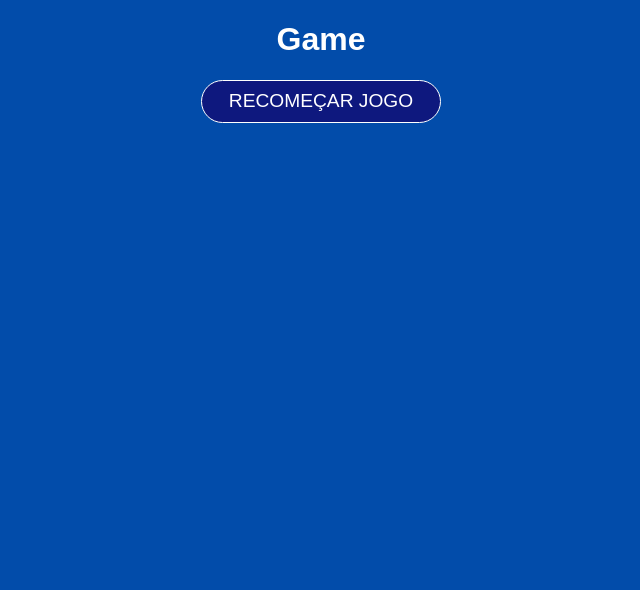
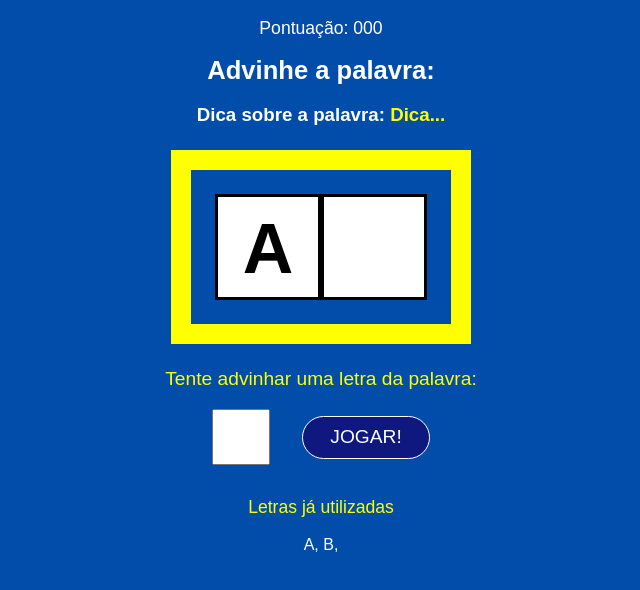
Before and after one commit to DevGuilhermeRodrigues/secretWord, a React (Vite) app: page / in a window 1280 px wide. Both pictures are taken after a click on the button "COMEÇAR O JOGO". Shown: the top 590 px of the page, without its empty margins (319-959 px from the left). Built offline with nearby package versions, Linux system fonts and the light colour scheme.

Commit message:
Estilizacao do componente game

```diff
--- a/src/components/Game/Game.css
+++ b/src/components/Game/Game.css
@@ -0,0 +1,52 @@
+.game .points span {
+    color: white;
+}
+
+.game h1 {
+    font-size: 1.6em;
+}
+
+.tip span {
+    color: yellow;
+}
+
+.wordContainer {
+    margin: 1.5em;
+    padding: 1.5em;
+    border: 20px solid yellow;
+    display: flex;
+}
+
+.letter, .blankSquare {
+    font-size: 70px;
+    line-height: 1.5;
+    border: 3px solid;
+    height: 100px;
+    width: 100px;
+    text-transform: uppercase;
+    background-color: white;
+    color: black;
+    font-weight: bold;
+}
+
+.LetterContainer p {
+    margin-bottom: 1.2rem;
+    font-size: 1.2em;
+}
+
+.LetterContainer form {
+    display: flex;
+    align-items: center;
+    justify-content: center;
+}
+
+.LetterContainer input {
+    width: 50px;
+    height: 50px;
+    font-size: 2em;
+    margin-right: 1em;
+}
+
+.wrongLettersContainer {
+    margin-top: 2em;
+}
--- a/src/components/Game/Game.jsx
+++ b/src/components/Game/Game.jsx
@@ -3,9 +3,32 @@ import './Game.css'
 
 export default function Game({verifyLetter}) {
   return (
-    <div>
-      <h1>Game</h1>
-      <button onClick={verifyLetter}>Recomeçar jogo</button>
+    <div className="game">
+      <p className="points">
+        <span>Pontuação: 000</span>
+      </p>
+
+      <h1>Advinhe a palavra:</h1>
+      <h3 className="tip">Dica sobre a palavra: <span>Dica...</span></h3>
+
+      <div className='wordContainer'>
+        <span className="letter">A</span>
+        <span className="blankSquare"></span>
+      </div>
+
+      <div className="LetterContainer">
+        <p>Tente advinhar uma letra da palavra:</p>
+        <form>
+          <input type='text' name='letter' maxLength='1' required />
+          <button>Jogar!</button>
+        </form>
+      </div>
+
+      <div className="wrongLettersContainer">
+        <p>Letras já utilizadas</p>
+        <span>A, </span>
+        <span>B, </span>
+      </div>
     </div>
   )
 }
```
